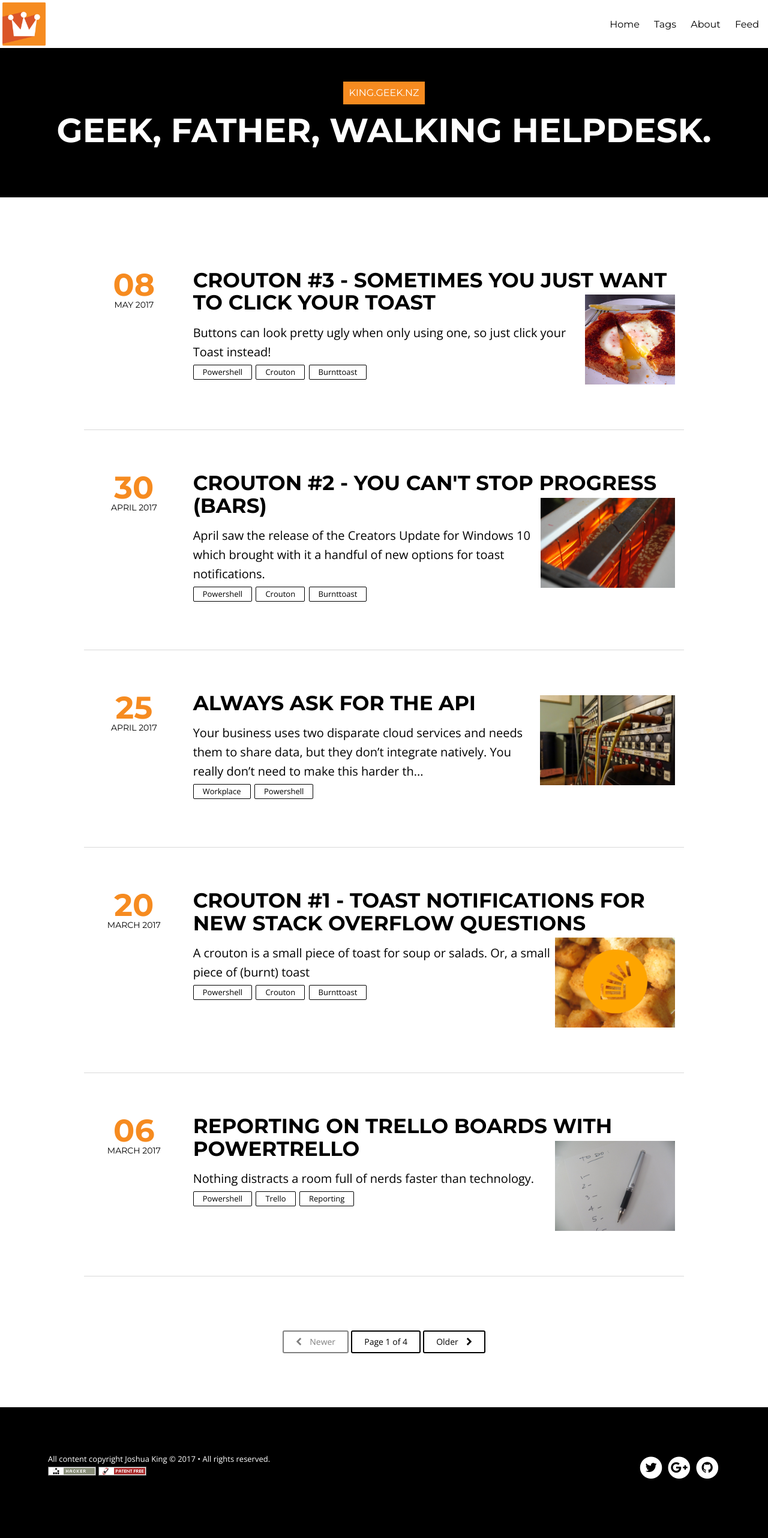
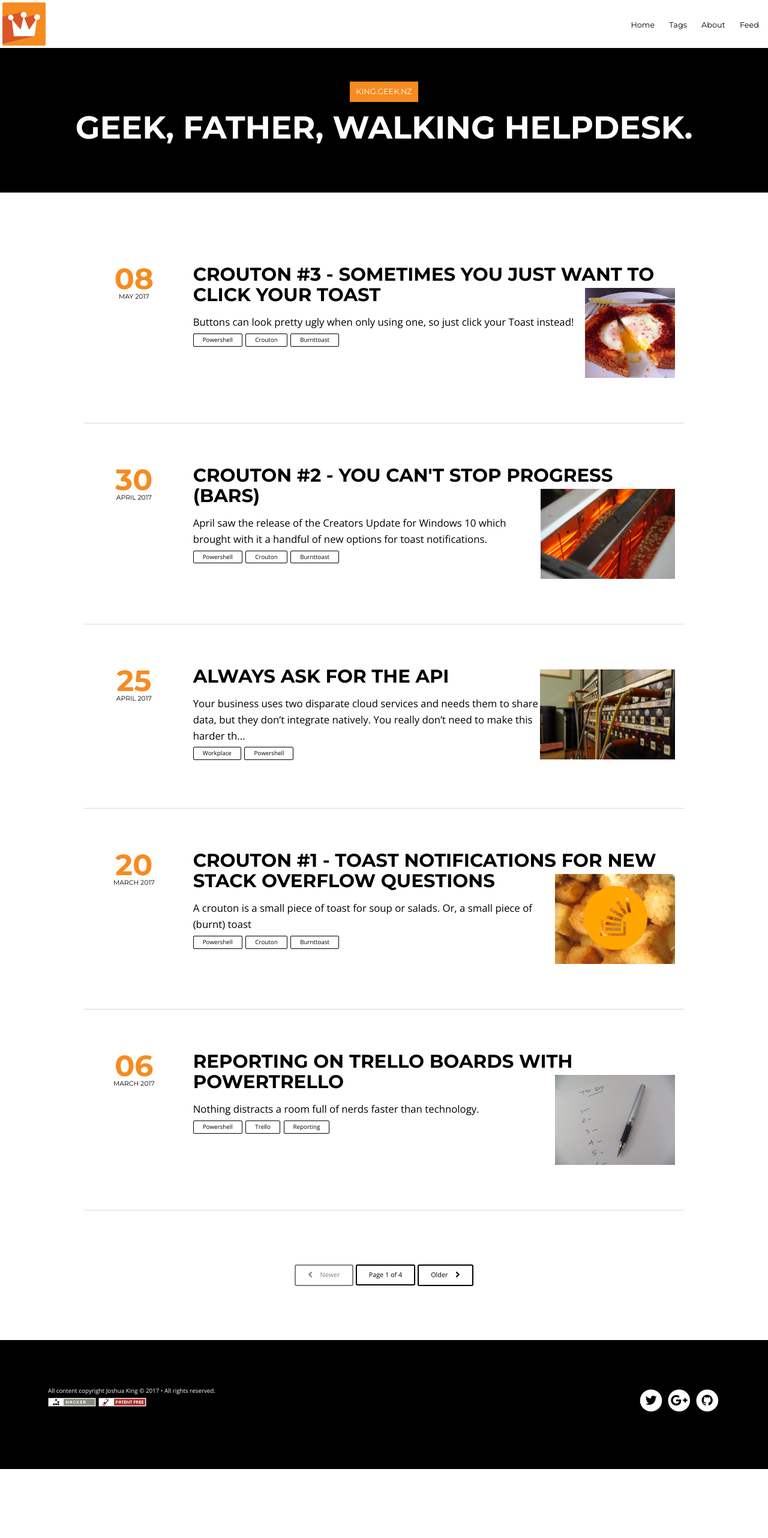
Before and after one commit to Windos/windos.github.io, a Jekyll site: the page built from index.html, in a window 1280 px wide. Shown: the whole page at 60% size. Built offline with Jekyll 4.4.1, drawn with Linux system fonts in a browser that asks for light colours; nearby versions of some CDN libraries; the list of posts is cut into pages by our own code; after the commit the page ends 2449 px from its top, so only the background shows below that.

Commit message:
Trying a change to font size

```diff
--- a/assets/css/style.css
+++ b/assets/css/style.css
@@ -44,7 +44,7 @@ main, .notepad-share-icons, .notepad-disqus {
   float: right;
   font-family: "Montserrat", sans-serif;
   font-weight: 400;
-  font-size: 2.625rem;
+  font-size: 2.425rem;
   height: 5rem; }
   .notepad-blog-menu .notepad-mobile-menu a {
     display: inline-block;
@@ -77,7 +77,7 @@ main, .notepad-share-icons, .notepad-disqus {
       display: block;
       margin: 0;
       width: 100%;
-      font-size: 2.25rem;
+      font-size: 2.05rem;
       text-align: center;
       padding: 0.3125rem; }
       .notepad-blog-menu ul li a {
@@ -100,7 +100,7 @@ main, .notepad-share-icons, .notepad-disqus {
     .notepad-blog-menu {
       padding-top: 1.75rem;
       padding-bottom: 1.5625rem;
-      font-size: 1rem; }
+      font-size: 0.8rem; }
       .notepad-blog-menu ul {
         background: transparent;
         position: relative;
@@ -121,7 +121,7 @@ main, .notepad-share-icons, .notepad-disqus {
           display: inline-block;
           margin-left: 1.25rem;
           width: auto;
-          font-size: 1rem;
+          font-size: 0.8rem;
           text-align: left;
           padding: 0; }
           .notepad-blog-menu ul li a {
@@ -148,7 +148,7 @@ main, .notepad-share-icons, .notepad-disqus {
     line-height: 5rem;
     vertical-align: middle;
     font-family: "Montserrat", sans-serif;
-    font-size: 1.625rem;
+    font-size: 1.425rem;
     font-weight: 700;
     color: black;
     text-transform: uppercase;
@@ -176,40 +176,40 @@ main, .notepad-share-icons, .notepad-disqus {
     text-transform: uppercase; }
   .notepad-site-head .notepad-site-head-content h1 {
     padding-top: 1.5rem;
-    font-size: 0.875rem;
+    font-size: 0.675rem;
     margin-bottom: 0.46875rem; }
   .notepad-site-head .notepad-site-head-content h2 {
-    font-size: 2.5rem;
+    font-size: 2.3rem;
     padding-bottom: 1.5rem;
     font-weight: 700;
     line-height: 1.3; }
   @media only screen and (min-width: 40.063em) {
     .notepad-site-head .notepad-site-head-content h1 {
       padding-top: 2.5rem;
-      font-size: 1rem; }
+      font-size: 0.8rem; }
     .notepad-site-head .notepad-site-head-content h2 {
-      font-size: 2.5rem;
+      font-size: 2.3rem;
       padding-bottom: 3.75rem;
       font-weight: 700; } }
   @media only screen and (min-width: 70em) {
     .notepad-site-head .notepad-site-head-content h1 {
       padding-top: 3.5rem;
-      font-size: 1rem; }
+      font-size: 0.8rem; }
     .notepad-site-head .notepad-site-head-content h2 {
-      font-size: 3.5rem;
+      font-size: 3.3rem;
       padding-bottom: 4.6875rem;
       font-weight: 700; } }
   @media only screen and (min-width: 90em) {
     .notepad-site-head .notepad-site-head-content h1 {
       padding-top: 4rem; }
     .notepad-site-head .notepad-site-head-content h2 {
-      font-size: 5rem;
+      font-size: 4.8rem;
       padding-bottom: 4rem; } }
   @media only screen and (min-width: 100em) {
     .notepad-site-head .notepad-site-head-content h1 {
       padding-top: 5rem; }
     .notepad-site-head .notepad-site-head-content h2 {
-      font-size: 6.25rem;
+      font-size: 6.05rem;
       padding-bottom: 5rem; } }
 
 .notepad-content .notepad-index-post {
@@ -234,15 +234,15 @@ main, .notepad-share-icons, .notepad-disqus {
     text-align: center; }
     .notepad-content .notepad-index-post .notepad-post-meta .day {
       display: block;
-      font-size: 3.25rem;
+      font-size: 3.05rem;
       font-weight: 800;
       color: #F68B20;
       font-family: "Montserrat", sans-serif; }
     .notepad-content .notepad-index-post .notepad-post-meta .month-year {
       display: block;
-      font-size: 1rem;
+      font-size: 0.8rem;
       color: black;
-      font-size: 0.875rem;
+      font-size: 0.675rem;
       font-family: "Montserrat", sans-serif;
       text-transform: uppercase; }
   .notepad-content .notepad-index-post .notepad-post-header .notepad-post-title {
@@ -250,7 +250,7 @@ main, .notepad-share-icons, .notepad-disqus {
     font-weight: 700;
     text-transform: uppercase;
     text-align: center;
-    font-size: 1.625rem;
+    font-size: 1.425rem;
     margin: 0;
     padding: 0;
     line-height: 1.1; }
@@ -259,21 +259,21 @@ main, .notepad-share-icons, .notepad-disqus {
   @media only screen and (min-width: 40.063em) {
     .notepad-content .notepad-index-post .notepad-post-header .notepad-post-title {
       text-align: left;
-      font-size: 2.125rem;
+      font-size: 1.925rem;
       margin-bottom: 0.9375rem; } }
   .notepad-content .notepad-index-post .notepad-post-excerpt {
     color: black;
-    font-size: 1.25rem;
+    font-size: 1.05rem;
     margin-top: 0.625rem;
     text-align: center; }
     .notepad-content .notepad-index-post .notepad-post-excerpt p {
       margin: 0;
-      font-size: 1.25rem; }
+      font-size: 1.05rem; }
   @media only screen and (min-width: 40.063em) {
     .notepad-content .notepad-index-post .notepad-post-excerpt {
       text-align: left; } }
   .notepad-content .notepad-index-post .notepad-index-post-tags {
-    font-size: 0.8125rem;
+    font-size: 0.6125rem;
     float: none;
     color: black;
     text-align: center;
@@ -303,7 +303,7 @@ main, .notepad-share-icons, .notepad-disqus {
     margin-left: auto;
     margin-right: auto;
     margin-top: 1.5625rem;
-    font-size: 0.8125rem;
+    font-size: 0.6125rem;
     color: white;
     background-color: black;
     font-weight: 600;
@@ -329,7 +329,7 @@ nav.pagination {
   nav.pagination .newer-posts,
   nav.pagination .older-posts,
   nav.pagination .page-number {
-    font-size: 0.875rem;
+    font-size: 0.675rem;
     display: inline-block;
     padding: 0.625rem 1.25rem;
     border-radius: 0.1875rem;
@@ -364,7 +364,7 @@ nav.pagination {
     color: white;
     float: none;
     text-align: center;
-    font-size: 0.8125rem;
+    font-size: 0.6125rem;
     padding-top: 3.75rem;
     padding-bottom: 1.25rem; }
     .notepad-site-footer .copyright a {
@@ -428,7 +428,7 @@ nav.pagination {
   background: #f2f2f2; }
   .notepad-tags-container .notepad-tags-header {
     font-family: "Montserrat", sans-serif;
-    font-size: 1.125rem;
+    font-size: 0.925rem;
     color: black;
     text-transform: uppercase;
     margin: 0;
@@ -441,7 +441,7 @@ nav.pagination {
       text-transform: none; }
     @media only screen and (min-width: 40.063em) {
       .notepad-tags-container .notepad-tags-header {
-        font-size: 1.5625rem; } }
+        font-size: 1.3625rem; } }
 figure {
     margin: 0;
     *zoom: 1;
@@ -507,7 +507,7 @@ figcaption {
     padding-top: 0.625rem;
     padding-bottom: 2.125rem;
     text-align: center;
-    font-size: 0.875rem;
+    font-size: 0.675rem;
     font-style:italic;
 }
 ::-webkit-scrollbar {
```
